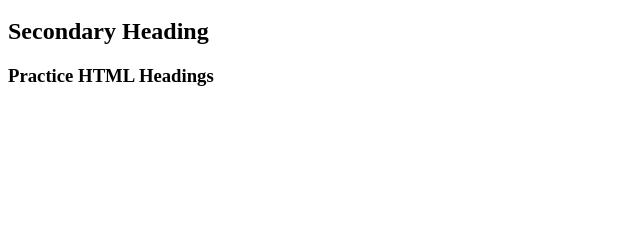
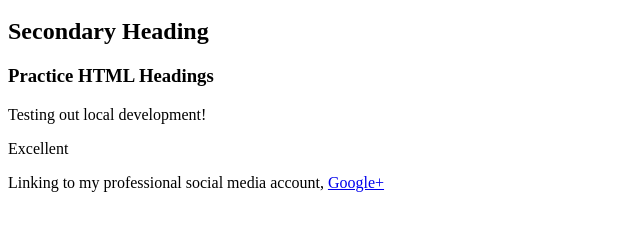
Before and after one commit to carissagerzeny/carissagerzeny.github.io, a plain HTML site: page index.html in a window 1280 px wide. Shown: the part 48-278 px from the top of the page, without its empty margins (0-640 px from the left). Drawn offline with Linux system fonts and the light colour scheme.

Commit message:
External link and absolute URLs

```diff
--- a/index.html
+++ b/index.html
@@ -1,3 +1,6 @@
 <h1>Hello World!</h1>
 <h2>Secondary Heading</h2>
 <h3>Practice HTML Headings</h3>
+<p>Testing out local development!</p>
+<p>Excellent</p>
+<p>Linking to my professional social media account, <a href="https://plus.google.com/+CarissaGerzeny" target="_blank">Google+</a></p>
```
